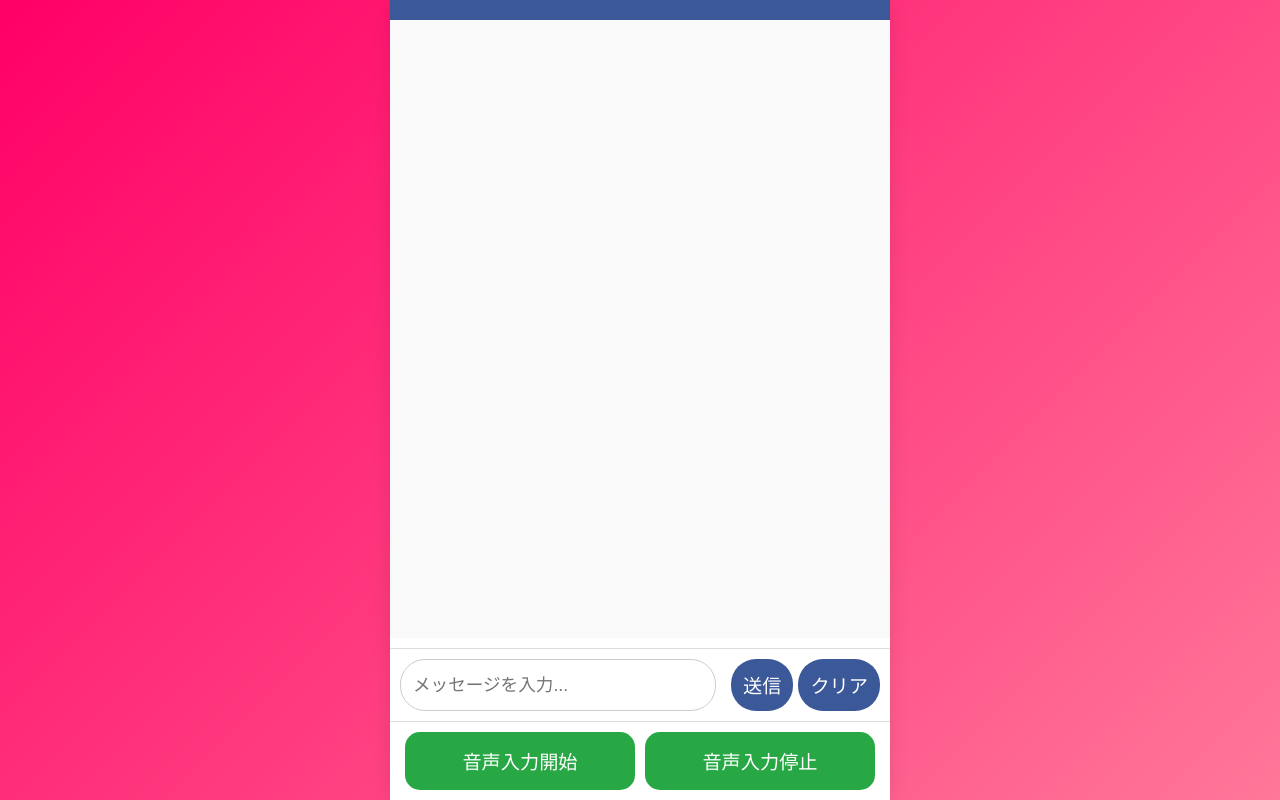
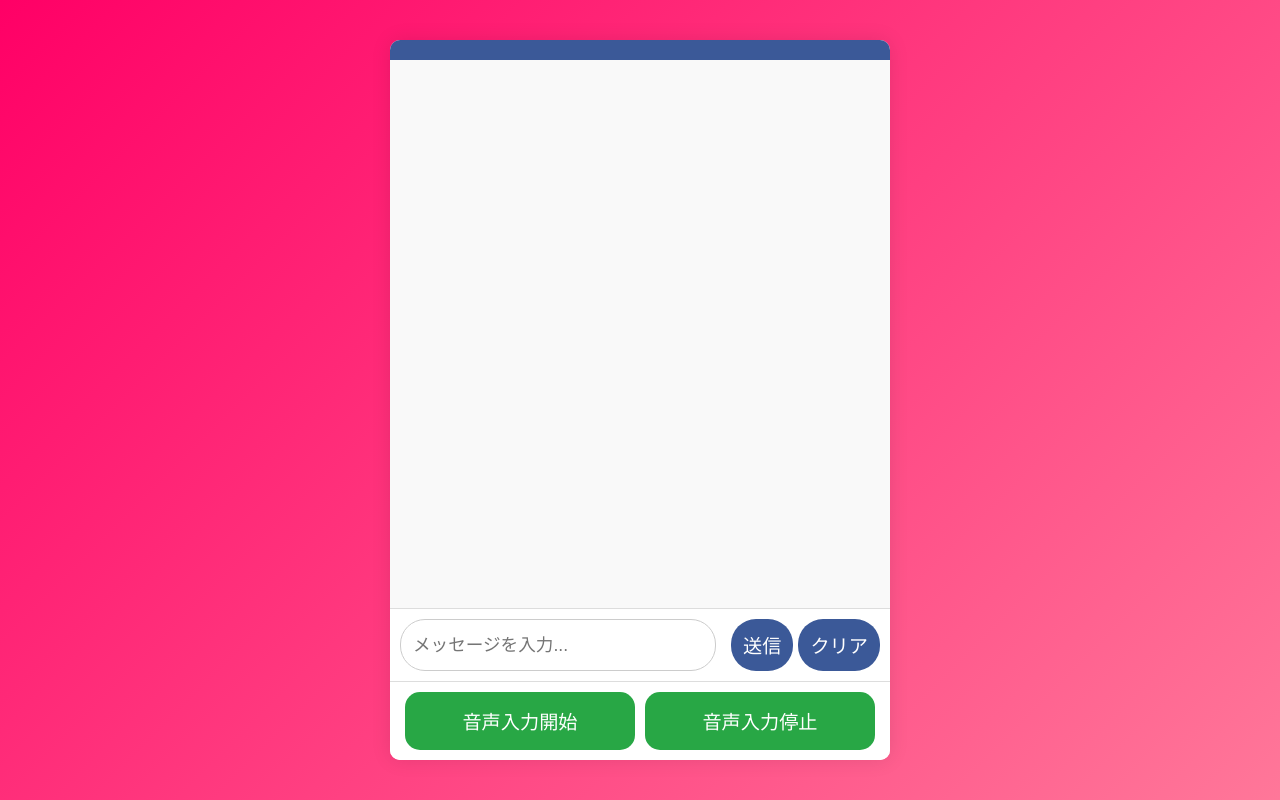
Before and after one commit to HAYATE-arch/voice-chat-app, a plain HTML site: page index.html in a window 1280 px wide. Drawn offline with Linux system fonts and the light colour scheme.

Commit message:
Add files via upload

```diff
--- a/index.html
+++ b/index.html
@@ -14,7 +14,6 @@
       justify-content: center;
       align-items: center;
       height: 100vh;
-      overflow: hidden; /* 画面外にスクロールしないようにする */
     }
     .chat-container {
       width: 100%;
@@ -22,9 +21,10 @@
       background: white;
       border-radius: 10px;
       box-shadow: 0 0 20px rgba(0, 0, 0, 0.1);
+      overflow: hidden;
       display: flex;
       flex-direction: column;
-      height: 100%;
+      height: 90%;
     }
     .chat-header {
       background: #3b5998;
@@ -32,14 +32,12 @@
       padding: 10px;
       font-size: 1.2em;
       text-align: center;
-      flex-shrink: 0; /* ヘッダーの高さは変えない */
     }
     .chat-body {
-      padding: 10px;
+      padding: 20px;
       flex-grow: 1;
       overflow-y: auto;
       background: #f9f9f9;
-      margin-bottom: 10px;
     }
     .message {
       margin: 10px 0;
@@ -91,7 +89,6 @@
       padding: 10px;
       background: white;
       border-top: 1px solid #ddd;
-      flex-shrink: 0; /* ボタンの高さは変えない */
     }
     .voice-buttons button {
       background-color: #28a745;
```
